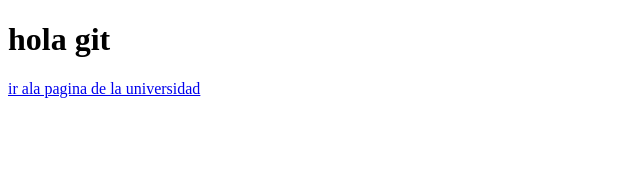
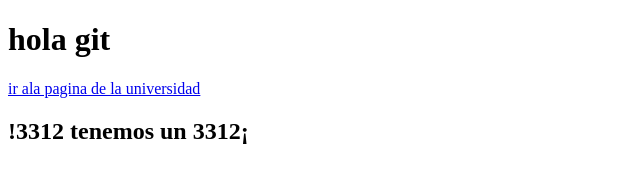
Before and after one commit to kjmaya/test_programacion_1, a plain HTML site: page index.html in a window 1280 px wide. Shown: the whole page, without its empty margins (0-640 px from the left). Drawn offline with Linux system fonts and the light colour scheme.

Commit message:
se agrego esa cosa

```diff
--- a/index.html
+++ b/index.html
@@ -9,5 +9,6 @@
 <body>
     <h1> hola git</h1>
     <a href="https://uniboyaca.edu.co"> ir ala pagina de la universidad </a>
+    <h2> !3312 tenemos un 3312¡</h2>
 </body>
 </html>
```
